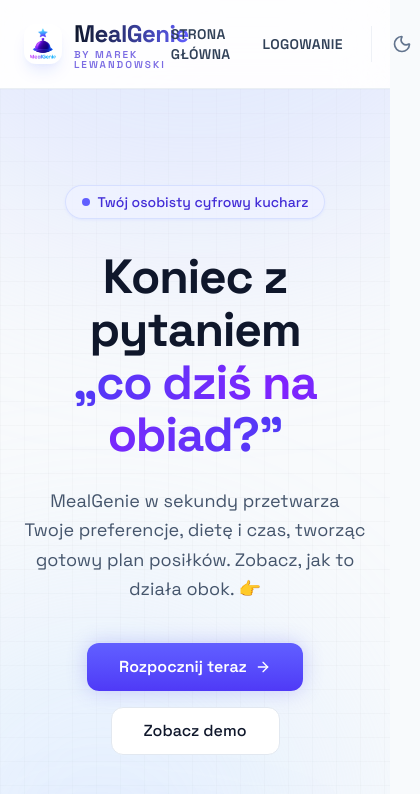
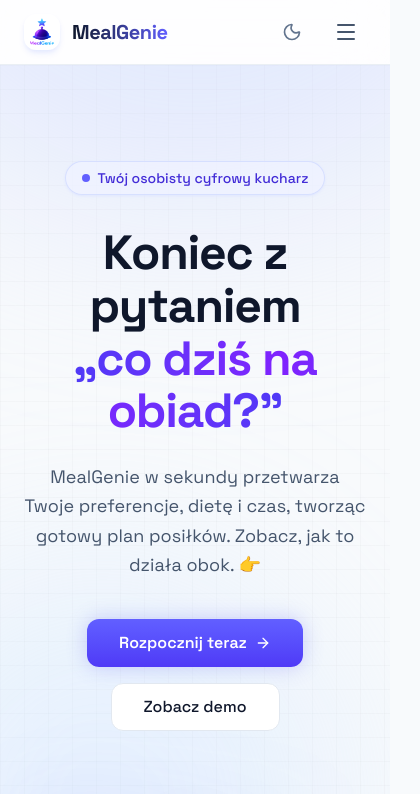
Before and after one commit to MarekLewy12/MealGenie, a React (Vite) app in the folder frontend/: page / in a window 390 px wide. Shown: the top 794 px of the page, 420 px wide, since content can reach past the window. Built offline with nearby package versions, Linux system fonts and the light colour scheme.

Commit message:
feat: implement responsive header component and improve layout for mobile

```diff
--- a/frontend/src/App.tsx
+++ b/frontend/src/App.tsx
@@ -1,20 +1,15 @@
-import { BrowserRouter, Link, Navigate, Route, Routes } from "react-router-dom";
+import { BrowserRouter, Navigate, Route, Routes } from "react-router-dom";
 import { GeneratorPage } from "./pages/GeneratorPage";
 import { HomePage } from "./pages/HomePage";
 import { LoginPage } from "./pages/LoginPage";
 import { OnboardingPage } from "./pages/OnboardingPage";
-import { ThemeToggle } from "./components/ThemeToggle";
 import { ProtectedRoute } from "./components/ProtectedRoute.tsx";
-import { useAuthStore } from "./store/authStore";
+import { Header } from "./components/Header";
 
 function App() {
-  const { token, logout } = useAuthStore();
-  const navLinkClasses =
-    "rounded-lg px-3 py-2 text-slate-700 transition hover:-translate-y-0.5 hover:bg-slate-100 hover:text-slate-900 dark:text-indigo-100 dark:hover:bg-white/5 dark:hover:text-white";
-
   return (
     <BrowserRouter>
-      <div className="relative min-h-screen bg-slate-50 text-slate-900 transition-colors duration-300 dark:bg-[#05030f] dark:text-slate-50">
+      <div className="relative min-h-screen w-full overflow-x-hidden bg-slate-50 text-slate-900 transition-colors duration-300 dark:bg-[#05030f] dark:text-slate-50">
         <div className="pointer-events-none absolute inset-0 overflow-hidden">
           <div className="absolute left-[-8%] top-[-10%] h-72 w-72 rounded-full bg-indigo-200/40 blur-[120px] dark:bg-indigo-500/15" />
           <div className="absolute right-[-6%] top-10 h-80 w-80 rounded-full bg-fuchsia-200/30 blur-[140px] dark:bg-fuchsia-500/12" />
@@ -22,59 +17,7 @@
         </div>
 
         <div className="relative z-10">
-          <header className="sticky top-0 z-20 border-b border-slate-200/70 bg-white/80 backdrop-blur-xl transition dark:border-white/10 dark:bg-[#0c0f1d]/80">
-            <div className="mx-auto flex max-w-screen-2xl items-center justify-between px-6 py-4">
-              <Link
-                to="/"
-                className="group flex items-center gap-3 text-slate-900 dark:text-white"
-              >
-                <img
-                  src="/logo-genie.png"
-                  alt="MealGenie"
-                  className="h-10 w-10 rounded-xl bg-white p-1 shadow-lg shadow-indigo-200/40 transition group-hover:scale-105 dark:bg-white/5 dark:shadow-indigo-900/40"
-                />
-                <div className="flex flex-col leading-none">
-                  <span className="bg-gradient-to-r from-slate-900 to-indigo-500 bg-clip-text text-2xl font-bold tracking-tight text-transparent transition group-hover:drop-shadow-[0_6px_25px_rgba(99,102,241,0.25)] dark:from-white dark:to-indigo-200">
-                    MealGenie
-                  </span>
-                  <span className="text-[10px] font-semibold uppercase tracking-[0.2em] text-indigo-700/70 dark:text-indigo-200/70">
-                    by Marek Lewandowski
-                  </span>
-                </div>
-              </Link>
-
-              <nav className="flex items-center gap-2 text-sm font-semibold uppercase tracking-wide">
-                <Link to="/" className={navLinkClasses}>
-                  Strona główna
-                </Link>
-
-                {token && (
-                  <>
-                    <Link to="/onboarding" className={navLinkClasses}>
-                      Onboarding
-                    </Link>
-                    <Link to="/generator" className={navLinkClasses}>
-                      Generator
-                    </Link>
-                  </>
-                )}
-
-                {!token ? (
-                  <Link to="/login" className={navLinkClasses}>
-                    Logowanie
-                  </Link>
-                ) : (
-                  <button onClick={logout} className={navLinkClasses}>
-                    Wyloguj
-                  </button>
-                )}
-
-                <div className="ml-2 border-l border-slate-200/60 pl-3 dark:border-white/10">
-                  <ThemeToggle />
-                </div>
-              </nav>
-            </div>
-          </header>
+          <Header />
 
           <main>
             <Routes>
--- /dev/null
+++ b/frontend/src/components/Header.tsx
@@ -0,0 +1,126 @@
+import { useState } from "react";
+import { Link } from "react-router-dom";
+import { AnimatePresence, motion } from "framer-motion";
+import { Menu, X } from "lucide-react";
+import { useAuthStore } from "../store/authStore";
+import { ThemeToggle } from "./ThemeToggle";
+
+export function Header() {
+  const { token, logout } = useAuthStore();
+  const [isMenuOpen, setIsMenuOpen] = useState(false);
+
+  const closeMenu = () => setIsMenuOpen(false);
+
+  const linkBaseClasses =
+    "text-sm font-semibold uppercase tracking-wide transition-colors duration-200";
+  const desktopLinkClasses = `${linkBaseClasses} hover:text-indigo-600 dark:hover:text-indigo-400 text-slate-700 dark:text-slate-200`;
+  const mobileLinkClasses =
+    "block w-full p-4 text-lg font-bold text-slate-800 dark:text-white border-b border-slate-100 dark:border-slate-800 hover:bg-slate-50 dark:hover:bg-slate-800/50";
+
+  return (
+    <header className="sticky top-0 z-50 border-b border-slate-200/70 bg-white/80 backdrop-blur-xl transition-colors dark:border-white/10 dark:bg-[#0c0f1d]/80">
+      <div className="mx-auto flex h-16 max-w-screen-2xl items-center justify-between px-6">
+        <Link to="/" className="group flex items-center gap-3" onClick={closeMenu}>
+          <img
+            src="/logo-genie.png"
+            alt="MealGenie"
+            className="h-9 w-9 rounded-xl bg-white p-1 shadow-md shadow-indigo-200/40 transition group-hover:scale-105 dark:bg-white/5 dark:shadow-indigo-900/40"
+          />
+          <div className="flex flex-col leading-none">
+            <span className="bg-gradient-to-r from-slate-900 to-indigo-500 bg-clip-text text-xl font-bold tracking-tight text-transparent transition group-hover:drop-shadow-[0_6px_25px_rgba(99,102,241,0.25)] dark:from-white dark:to-indigo-200">
+              MealGenie
+            </span>
+          </div>
+        </Link>
+
+        <nav className="hidden items-center gap-6 md:flex">
+          <Link to="/" className={desktopLinkClasses}>
+            Strona główna
+          </Link>
+
+          {token && (
+            <>
+              <Link to="/onboarding" className={desktopLinkClasses}>
+                Onboarding
+              </Link>
+              <Link to="/generator" className={desktopLinkClasses}>
+                Generator
+              </Link>
+            </>
+          )}
+
+          {!token ? (
+            <Link to="/login" className={desktopLinkClasses}>
+              Logowanie
+            </Link>
+          ) : (
+            <button onClick={logout} className={desktopLinkClasses}>
+              Wyloguj
+            </button>
+          )}
+
+          <div className="ml-2 border-l border-slate-200/60 pl-4 dark:border-white/10">
+            <ThemeToggle />
+          </div>
+        </nav>
+
+        <div className="flex items-center gap-4 md:hidden">
+          <ThemeToggle />
+          <button
+            onClick={() => setIsMenuOpen((prev) => !prev)}
+            className="rounded-lg p-2 text-slate-600 transition hover:bg-slate-100 dark:text-slate-300 dark:hover:bg-slate-800"
+            aria-label="Menu"
+            aria-expanded={isMenuOpen}
+          >
+            {isMenuOpen ? <X className="h-6 w-6" /> : <Menu className="h-6 w-6" />}
+          </button>
+        </div>
+      </div>
+
+      <AnimatePresence>
+        {isMenuOpen && (
+          <motion.div
+            initial={{ height: 0, opacity: 0 }}
+            animate={{ height: "auto", opacity: 1 }}
+            exit={{ height: 0, opacity: 0 }}
+            transition={{ duration: 0.3, ease: "easeInOut" }}
+            className="overflow-hidden border-t border-slate-200 bg-white/95 backdrop-blur-xl md:hidden dark:border-slate-800 dark:bg-[#0c0f1d]/95"
+          >
+            <nav className="flex flex-col p-4">
+              <Link to="/" className={mobileLinkClasses} onClick={closeMenu}>
+                Strona główna
+              </Link>
+
+              {token && (
+                <>
+                  <Link to="/onboarding" className={mobileLinkClasses} onClick={closeMenu}>
+                    Onboarding
+                  </Link>
+                  <Link to="/generator" className={mobileLinkClasses} onClick={closeMenu}>
+                    Generator AI
+                  </Link>
+                </>
+              )}
+
+              {!token ? (
+                <Link to="/login" className={mobileLinkClasses} onClick={closeMenu}>
+                  Logowanie
+                </Link>
+              ) : (
+                <button
+                  onClick={() => {
+                    logout();
+                    closeMenu();
+                  }}
+                  className={`${mobileLinkClasses} text-left text-red-500 hover:bg-red-50 dark:text-red-400 dark:hover:bg-red-900/20`}
+                >
+                  Wyloguj się
+                </button>
+              )}
+            </nav>
+          </motion.div>
+        )}
+      </AnimatePresence>
+    </header>
+  );
+}
--- a/frontend/src/index.css
+++ b/frontend/src/index.css
@@ -2,6 +2,14 @@
 @import "tailwindcss";
 @config "../tailwind.config.js";
 @custom-variant dark (&:where(.dark, .dark *));
+
+/* Zabezpieczenie przed poziomym overflow na mobile */
+html,
+body {
+  overflow-x: hidden;
+  width: 100%;
+  position: relative;
+}
 
 :root {
   color: #0f172a;
```
